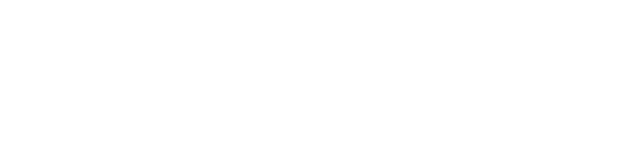
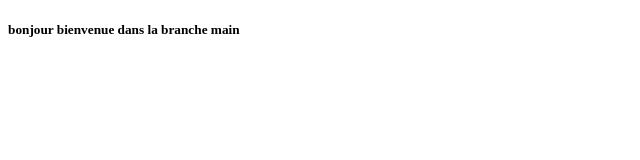
Before and after one commit to VictorChristolommePylTech/initgittest, a plain HTML site: page index.html in a window 1280 px wide. Shown: the whole page, without its empty margins (0-640 px from the left). Drawn offline with Linux system fonts and the light colour scheme.

Commit message:
ceci est un test

```diff
--- a/index.html
+++ b/index.html
@@ -6,6 +6,6 @@
   <title>Document</title>
 </head>
 <body>
-
+  <h5>bonjour bienvenue dans la branche main</h5>
 </body>
 </html>
```
